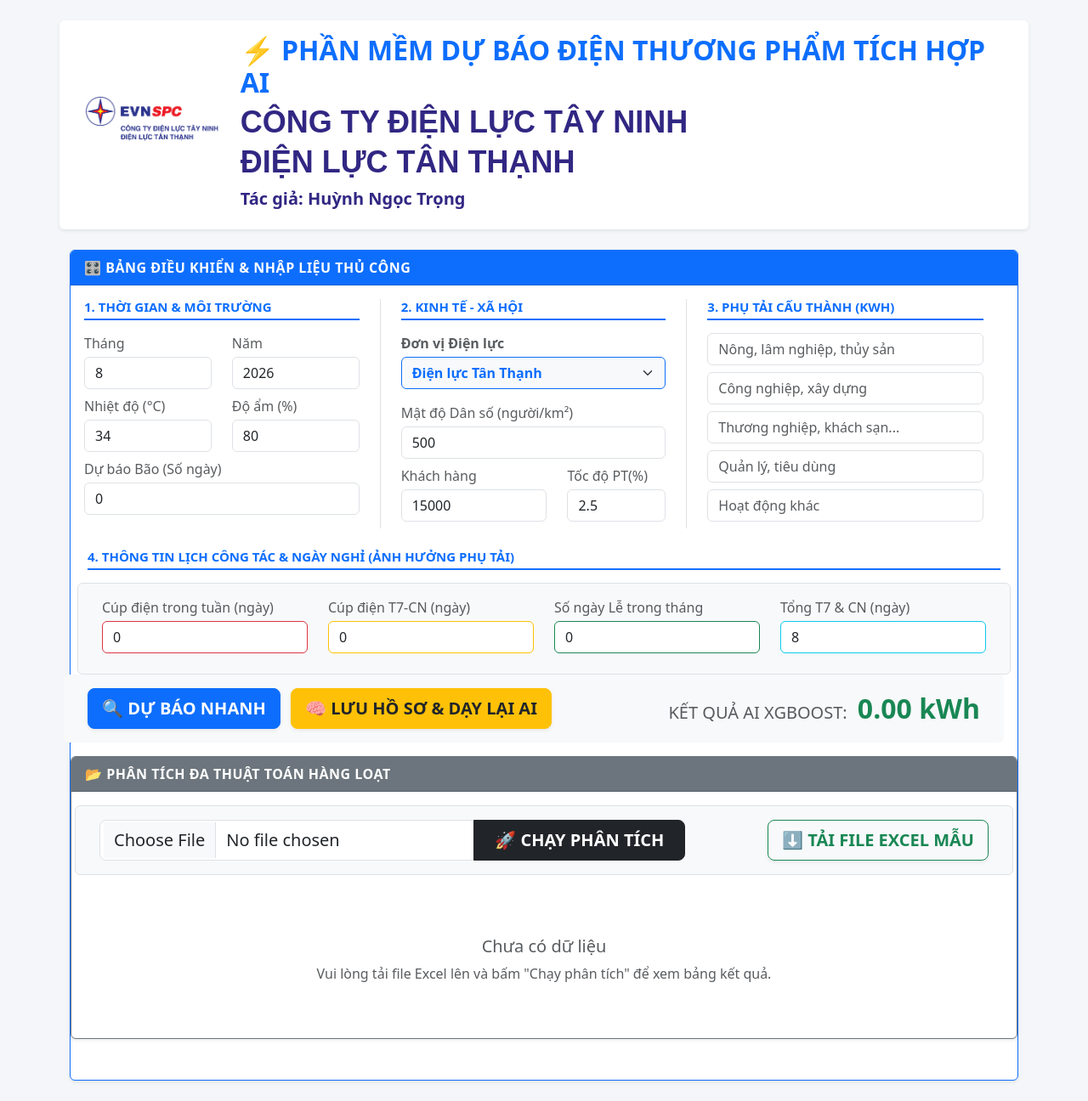
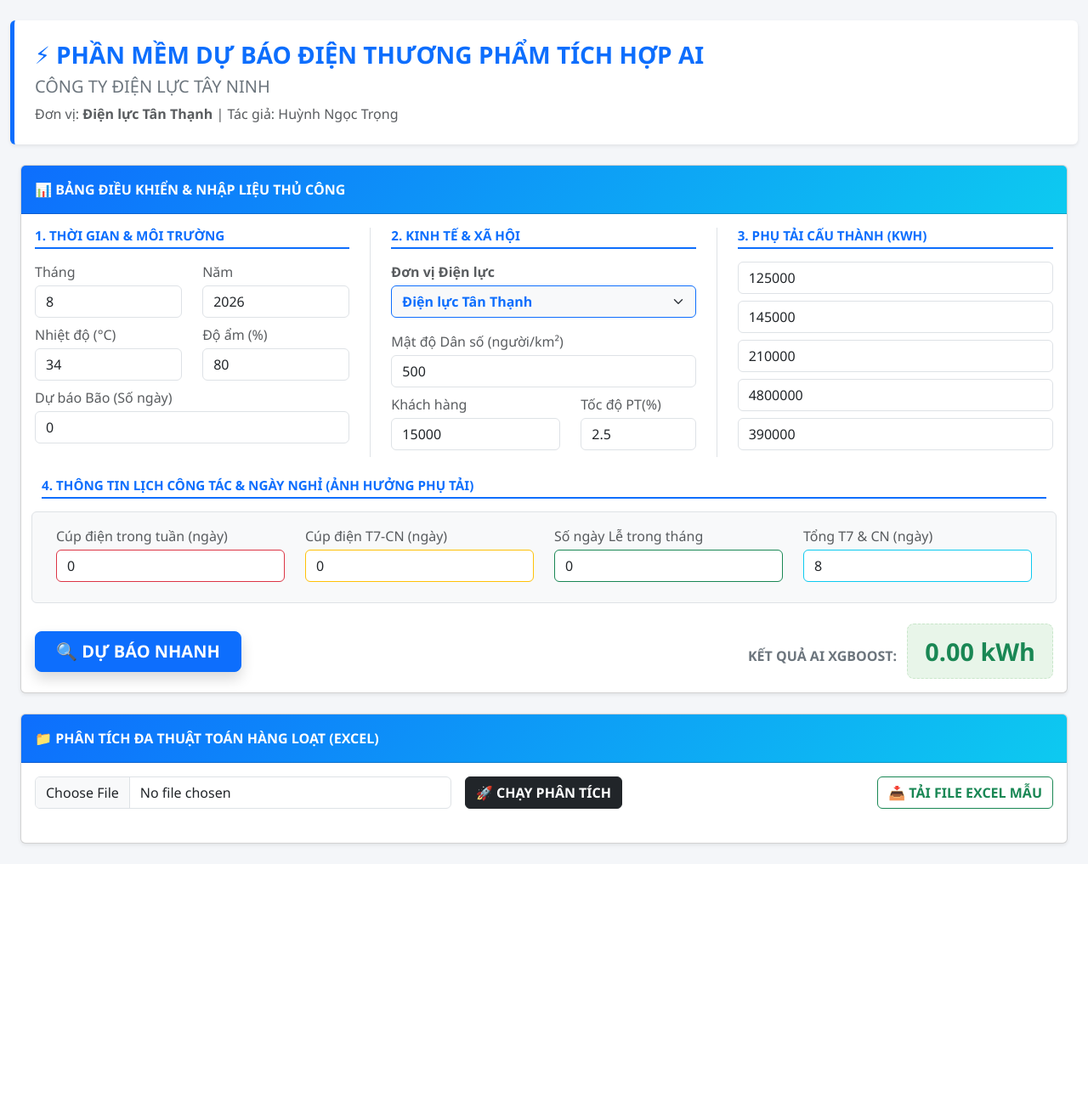
Before and after one commit to cayde386-stack/Du-bao-dien-Tan-Thanh, a Flask app: page / in a window 1280 px wide. Shown: the whole page at 85% size. After the commit the page ends 998 px from the top, so only its background shows below. Run offline with Flask 3, Linux system fonts and the light colour scheme.

Commit message:
Add files via upload

```diff
--- a/templates/index.html
+++ b/templates/index.html
@@ -3,47 +3,36 @@
 <head>
     <meta charset="UTF-8">
     <meta name="viewport" content="width=device-width, initial-scale=1.0">
-    <title>Dự báo Điện Thương Phẩm</title>
-    <link href="https://cdn.jsdelivr.net/npm/bootstrap@5.3.3/dist/css/bootstrap.min.css" rel="stylesheet">
+    <title>Dự Báo Điện Thương Phẩm - Công Ty Điện lực Tây Ninh</title>
+    <!-- Bootstrap 5 CSS -->
+    <link href="https://cdn.jsdelivr.net/npm/bootstrap@5.3.0/dist/css/bootstrap.min.css" rel="stylesheet">
     <style>
-        body { background-color: #f4f6f9; }
-        .header-title {
-            font-size: 36px;
-            font-family: Arial, sans-serif;
-            font-weight: bold;
-            color: #312783;
-            text-transform: uppercase;
-            line-height: 1.3;
-        }
-        .card-header { font-weight: bold; text-transform: uppercase; letter-spacing: 0.5px; }
-        .section-title { font-size: 15px; text-transform: uppercase; border-bottom: 2px solid #0d6efd; padding-bottom: 5px; margin-bottom: 15px; }
+        body { background-color: #f4f6f9; font-family: 'Segoe UI', Tahoma, Geneva, Verdana, sans-serif; }
+        .card-header { background: linear-gradient(135deg, #0d6efd, #0dcaf0); color: white; font-weight: bold; }
+        .section-title { font-size: 0.95rem; border-bottom: 2px solid #0d6efd; padding-bottom: 5px; margin-bottom: 15px; text-transform: uppercase; }
+        .result-box { font-size: 1.8rem; font-weight: bold; color: #198754; background: #e8f5e9; padding: 10px 20px; border-radius: 8px; border: 1px dashed #c8e6c9; display: inline-block; }
     </style>
 </head>
 <body>
-<div class="container mt-4">
-
-    <!-- HEADER -->
-    <div class="row align-items-center mb-4 bg-white p-3 shadow-sm rounded">
-        <div class="col-md-2 text-center">
-            <img src="/static/images/logo_evnspc.png" onerror="this.src='https://placehold.co/150x120?text=LOGO'" class="img-fluid" style="max-height:120px;" alt="Logo">
-        </div>
-        <div class="col-md-10">
-            <h2 class="fw-bold text-primary mb-1">⚡ PHẦN MỀM DỰ BÁO ĐIỆN THƯƠNG PHẨM TÍCH HỢP AI</h2>
-            <div class="header-title">CÔNG TY ĐIỆN LỰC TÂY NINH<br>ĐIỆN LỰC TÂN THẠNH</div>
-          <h5 class="fw-bold mt-2" style="color: #312783;">Tác giả: Huỳnh Ngọc Trọng</h5>
+    <div class="container-fluid py-4 px-4">
+        <!-- Header -->
+        <div class="row mb-4">
+            <div class="col-12 bg-white p-4 rounded shadow-sm border-start border-primary border-5">
+                <h3 class="text-primary fw-bold">⚡ PHẦN MỀM DỰ BÁO ĐIỆN THƯƠNG PHẨM TÍCH HỢP AI</h3>
+                <h5 class="text-secondary">CÔNG TY ĐIỆN LỰC TÂY NINH</h5>
+                <p class="text-muted mb-0">Đơn vị: <strong>Điện lực Tân Thạnh</strong> | Tác giả: Huỳnh Ngọc Trọng</p>
             </div>
         </div>
 
-    <!-- KHỐI 1: BẢNG ĐIỀU KHIỂN & NHẬP LIỆU THỦ CÔNG -->
-    <div class="card shadow-sm border-primary mb-4">
-        <div class="card-header bg-primary text-white">🎛️ BẢNG ĐIỀU KHIỂN & NHẬP LIỆU THỦ CÔNG</div>
+        <!-- BẢNG ĐIỀU KHIỂN & NHẬP LIỆU -->
+        <div class="card shadow-sm mb-4">
+            <div class="card-header py-3">📊 BẢNG ĐIỀU KHIỂN & NHẬP LIỆU THỦ CÔNG</div>
             <div class="card-body">
-            <form id="control-form">
-                <div class="row">
+                <form id="predictionForm">
                     <div class="row">
                         <!-- Cột 1: Thời gian & Môi trường -->
                         <div class="col-lg-4 border-end pe-4">
-                            <h6 class="text-primary fw-bold section-title">1. THỜI GIAN & MÔI TRƯỜNG</h6>
+                            <h6 class="text-primary fw-bold section-title">1. Thời gian & Môi trường</h6>
                             <div class="row mb-2">
                                 <div class="col-6"><label class="form-label text-muted mb-1">Tháng</label><input type="number" id="thang" class="form-control" value="8" required></div>
                                 <div class="col-6"><label class="form-label text-muted mb-1">Năm</label><input type="number" id="nam" class="form-control" value="2026" required></div>
@@ -60,7 +49,7 @@
 
                         <!-- Cột 2: Kinh tế & Xã hội -->
                         <div class="col-lg-4 border-end pe-4 ps-4">
-                            <h6 class="text-primary fw-bold section-title">2. KINH TẾ - XÃ HỘI</h6>
+                            <h6 class="text-primary fw-bold section-title">2. Kinh tế & Xã hội</h6>
                             <div class="mb-3">
                                 <label class="form-label text-muted mb-1 fw-bold text-dark">Đơn vị Điện lực</label>
                                 <select id="dien_luc" class="form-select bg-light border-primary fw-bold text-primary" onchange="capNhatKinhTe()">
@@ -80,18 +69,20 @@
                             </div>
                         </div>
 
-                        <!-- Cột 3: Phụ tải cấu thành (KWH) -->
+                        <!-- Cột 3: Phụ tải cấu thành -->
                         <div class="col-lg-4 ps-4">
-                            <h6 class="text-primary fw-bold section-title">3. PHỤ TẢI CẤU THÀNH (KWH)</h6>
-                            <div class="mb-2"><input type="number" id="pt1" class="form-control" placeholder="Nông, lâm nghiệp, thủy sản" required></div>
-                            <div class="mb-2"><input type="number" id="pt2" class="form-control" placeholder="Công nghiệp, xây dựng" required></div>
-                            <div class="mb-2"><input type="number" id="pt3" class="form-control" placeholder="Thương nghiệp, khách sạn..." required></div>
-                            <div class="mb-2"><input type="number" id="pt4" class="form-control" placeholder="Quản lý, tiêu dùng" required></div>
-                            <div class="mb-2"><input type="number" id="pt5" class="form-control" placeholder="Hoạt động khác" required></div>
+                            <h6 class="text-primary fw-bold section-title">3. Phụ tải cấu thành (kWh)</h6>
+                            <div class="mb-2"><input type="number" id="pt1" class="form-control" placeholder="Nông lâm thủy sản" value="125000" required></div>
+                            <div class="mb-2"><input type="number" id="pt2" class="form-control" placeholder="Công nghiệp, xây dựng" value="145000" required></div>
+                            <div class="mb-2"><input type="number" id="pt3" class="form-control" placeholder="Thương mại, dịch vụ" value="210000" required></div>
+                            <div class="mb-2"><input type="number" id="pt4" class="form-control" placeholder="Quản lý, tiêu dùng" value="4800000" required></div>
+                            <div class="mb-2"><input type="number" id="pt5" class="form-control" placeholder="Hoạt động khác" value="390000" required></div>
                         </div>
                     </div>
-<!-- Cột 4: Lịch Công Tác (Trải dài ngang form) -->
-                <div class="col-12 mt-4 px-3">
+
+                    <!-- Cột 4: Lịch công tác & Ngày nghỉ -->
+                    <div class="row mt-4 px-2">
+                        <div class="col-12">
                             <h6 class="text-primary fw-bold section-title">4. Thông tin Lịch công tác & Ngày nghỉ (Ảnh hưởng Phụ tải)</h6>
                             <div class="row bg-light p-3 rounded border">
                                 <div class="col-md-3 mb-2">
@@ -112,65 +103,56 @@
                                 </div>
                             </div>
                         </div>
-                <!-- Khu vực Nút bấm & Hiển thị Kết quả -->
-                <div class="row align-items-center bg-light p-3 rounded">
-                    <div class="col-md-7">
-                        <button type="button" id="btn-predict-manual" class="btn btn-primary fw-bold btn-lg me-2 shadow-sm">🔍 DỰ BÁO NHANH</button>
-                        <button type="button" id="btn-train-ai" class="btn btn-warning fw-bold text-dark btn-lg shadow-sm">🧠 LƯU HỒ SƠ & DẠY LẠI AI</button>
                     </div>
-                    <div class="col-md-5 text-end">
-                        <span class="fs-5 text-muted me-2">KẾT QUẢ AI XGBOOST:</span>
-                        <span id="manual-result" class="fs-2 fw-bold text-success">0.00 kWh</span>
+
+                    <!-- Nút bấm và Kết quả -->
+                    <div class="row mt-4 align-items-center">
+                        <div class="col-md-6">
+                            <button type="button" onclick="thucHienDuBao()" class="btn btn-primary btn-lg px-4 fw-bold shadow">
+                                🔍 DỰ BÁO NHANH
+                            </button>
+                        </div>
+                        <div class="col-md-6 text-md-end mt-3 mt-md-0">
+                            <span class="text-secondary fw-bold me-2">KẾT QUẢ AI XGBOOST:</span>
+                            <span id="ket_qua" class="result-box">0.00 kWh</span>
                         </div>
                     </div>
                 </form>
             </div>
         </div>
 
-    <!-- KHỐI 2: PHÂN TÍCH EXCEL HÀNG LOẠT -->
-    <div class="card shadow-sm border-secondary mb-5">
-        <div class="card-header bg-secondary text-white d-flex justify-content-between align-items-center">
-            <span>📂 PHÂN TÍCH ĐA THUẬT TOÁN HÀNG LOẠT</span>
+        <!-- PHÂN TÍCH ĐA THUẬT TOÁN HÀNG LOẠT -->
+        <div class="card shadow-sm">
+            <div class="card-header py-3">📁 PHÂN TÍCH ĐA THUẬT TOÁN HÀNG LOẠT (EXCEL)</div>
+            <div class="card-body">
+                <form id="uploadForm" class="row align-items-center g-3">
+                    <div class="col-md-5">
+                        <input type="file" id="excelFile" class="form-control" accept=".xlsx" required>
                     </div>
-        <div class="card-body">
-            <form id="excel-form" class="row align-items-center mb-4 bg-light p-3 rounded border">
-                <div class="col-md-8">
-                    <div class="input-group input-group-lg">
-                        <input class="form-control" type="file" id="excel_file" accept=".xlsx" required>
-                        <button type="submit" id="btn-upload" class="btn btn-dark fw-bold px-4">🚀 CHẠY PHÂN TÍCH</button>
+                    <div class="col-md-4">
+                        <button type="button" onclick="chayPhanTichExcel()" class="btn btn-dark fw-bold">🚀 CHẠY PHÂN TÍCH</button>
                     </div>
-                </div>
-                <div class="col-md-4 text-end">
-                    <a href="/download_template" class="btn btn-outline-success btn-lg fw-bold shadow-sm">
-                        ⬇️ TẢI FILE EXCEL MẪU
-                    </a>
+                    <div class="col-md-3 text-md-end">
+                        <a href="/download_template" class="btn btn-outline-success fw-bold">📥 TẢI FILE EXCEL MẪU</a>
                     </div>
                 </form>
-
-            <div id="table-result-container" class="table-responsive" style="max-height: 500px;">
-                <div class="text-center text-muted my-5">
-                    <h5>Chưa có dữ liệu</h5>
-                    <p>Vui lòng tải file Excel lên và bấm "Chạy phân tích" để xem bảng kết quả.</p>
-                </div>
+                <div id="excelResult" class="table-responsive mt-4"></div>
             </div>
         </div>
     </div>
 
-</div>
-
+    <!-- JavaScript Xử lý tương tác -->
     <script>
-// Từ điển Dữ liệu Kinh tế Xã hội các khu vực
-    function capNhatKinhTe() {
+        // Dữ liệu mẫu tự động điền theo Điện lực
         const dataKinhTe = {
             "TanThanh": { mat_do: 500, toc_do: 2.5, khach_hang: 15000 },
-            "TamVu":    { mat_do: 850, toc_do: 3.2, khach_hang: 22000 }, // Số liệu giả lập
-            "TanTru":   { mat_do: 780, toc_do: 2.8, khach_hang: 18500 }, // Số liệu giả lập
-            "ThuThua":  { mat_do: 650, toc_do: 3.5, khach_hang: 19000 }  // Số liệu giả lập
+            "TamVu":    { mat_do: 850, toc_do: 3.2, khach_hang: 22000 },
+            "TanTru":   { mat_do: 780, toc_do: 2.8, khach_hang: 18500 },
+            "ThuThua":  { mat_do: 650, toc_do: 3.5, khach_hang: 19000 }
         };
 
+        function capNhatKinhTe() {
             let khuVuc = document.getElementById("dien_luc").value;
-
-        // Tự động điền số vào các ô trống
             if(dataKinhTe[khuVuc]) {
                 document.getElementById("mat_do").value = dataKinhTe[khuVuc].mat_do;
                 document.getElementById("toc_do").value = dataKinhTe[khuVuc].toc_do;
@@ -178,20 +160,16 @@
             }
         }
 
-    // Tự động chạy hàm cập nhật 1 lần ngay khi vừa mở web lên
         document.addEventListener("DOMContentLoaded", function() {
             capNhatKinhTe();
         });
 
-    // Xử lý nút Dự báo thủ công
-    document.getElementById('btn-predict-manual').addEventListener('click', function() {
-        const resultText = document.getElementById('manual-result');
-        resultText.innerHTML = '<span class="spinner-border spinner-border-sm text-success"></span> Đang tính...';
-        fetch('/predict', {
-            method: 'POST', headers: { 'Content-Type': 'application/json' },
-            body: JSON.stringify(getFormData())
- function getFormData() {
-        return {
+        // Hàm Dự Báo Nhanh
+        function thucHienDuBao() {
+            let ketQuaBox = document.getElementById('ket_qua');
+            ketQuaBox.innerText = "⏳ Đang tính...";
+
+            let payload = {
                 thang: document.getElementById('thang').value,
                 nam: document.getElementById('nam').value,
                 nhiet_do: document.getElementById('nhiet_do').value,
@@ -210,29 +188,58 @@
                 pt4: document.getElementById('pt4').value,
                 pt5: document.getElementById('pt5').value
             };
+
+            fetch('/predict', {
+                method: 'POST',
+                headers: { 'Content-Type': 'application/json' },
+                body: JSON.stringify(payload)
+            })
+            .then(response => response.json())
+            .then(data => {
+                if(data.status === 'success') {
+                    ketQuaBox.innerText = data.result + " kWh";
+                } else {
+                    ketQuaBox.innerText = "Lỗi tính toán!";
+                    alert("Chi tiết lỗi: " + data.message);
                 }
-    // Xử lý tải File Excel
-    document.getElementById('excel-form').addEventListener('submit', function(e) {
-        e.preventDefault();
-        const btnUpload = document.getElementById('btn-upload');
-        const container = document.getElementById('table-result-container');
+            })
+            .catch(error => {
+                ketQuaBox.innerText = "Lỗi kết nối!";
+                console.error('Error:', error);
+            });
+        }
 
-        btnUpload.innerHTML = '<span class="spinner-border spinner-border-sm"></span> XỬ LÝ...';
-        btnUpload.disabled = true;
+        // Hàm Phân Tích Excel Hàng Loạt
+        function chayPhanTichExcel() {
+            let fileInput = document.getElementById('excelFile');
+            if(fileInput.files.length === 0) {
+                alert("Vui lòng chọn file Excel mẫu trước khi chạy phân tích!");
+                return;
+            }
 
-        const formData = new FormData();
-        formData.append('file', document.getElementById('excel_file').files[0]);
+            let formData = new FormData();
+            formData.append('file', fileInput.files[0]);
 
-        fetch('/predict_excel', { method: 'POST', body: formData })
-        .then(res => res.json()).then(data => {
-            if(data.status === 'success') container.innerHTML = data.html_table;
-            else container.innerHTML = '<div class="alert alert-danger fw-bold">❌ ' + data.message + '</div>';
-        }).catch(() => container.innerHTML = '<div class="alert alert-danger fw-bold">❌ Lỗi kết nối máy chủ!</div>')
-        .finally(() => {
-            btnUpload.innerHTML = '🚀 CHẠY PHÂN TÍCH';
-            btnUpload.disabled = false;
+            let resultDiv = document.getElementById('excelResult');
+            resultDiv.innerHTML = "<div class='text-center text-primary fw-bold'>⏳ Đang xử lý đa thuật toán hàng loạt...</div>";
+
+            fetch('/predict_excel', {
+                method: 'POST',
+                body: formData
+            })
+            .then(response => response.json())
+            .then(data => {
+                if(data.status === 'success') {
+                    resultDiv.innerHTML = data.html_table;
+                } else {
+                    resultDiv.innerHTML = "<div class='alert alert-danger'>Lỗi: " + data.message + "</div>";
+                }
+            })
+            .catch(error => {
+                resultDiv.innerHTML = "<div class='alert alert-danger'>Lỗi kết nối máy chủ!</div>";
+                console.error('Error:', error);
             });
-    });
+        }
     </script>
 </body>
 </html>
```
Lines whose indentation alone changed are shown as unchanged.
